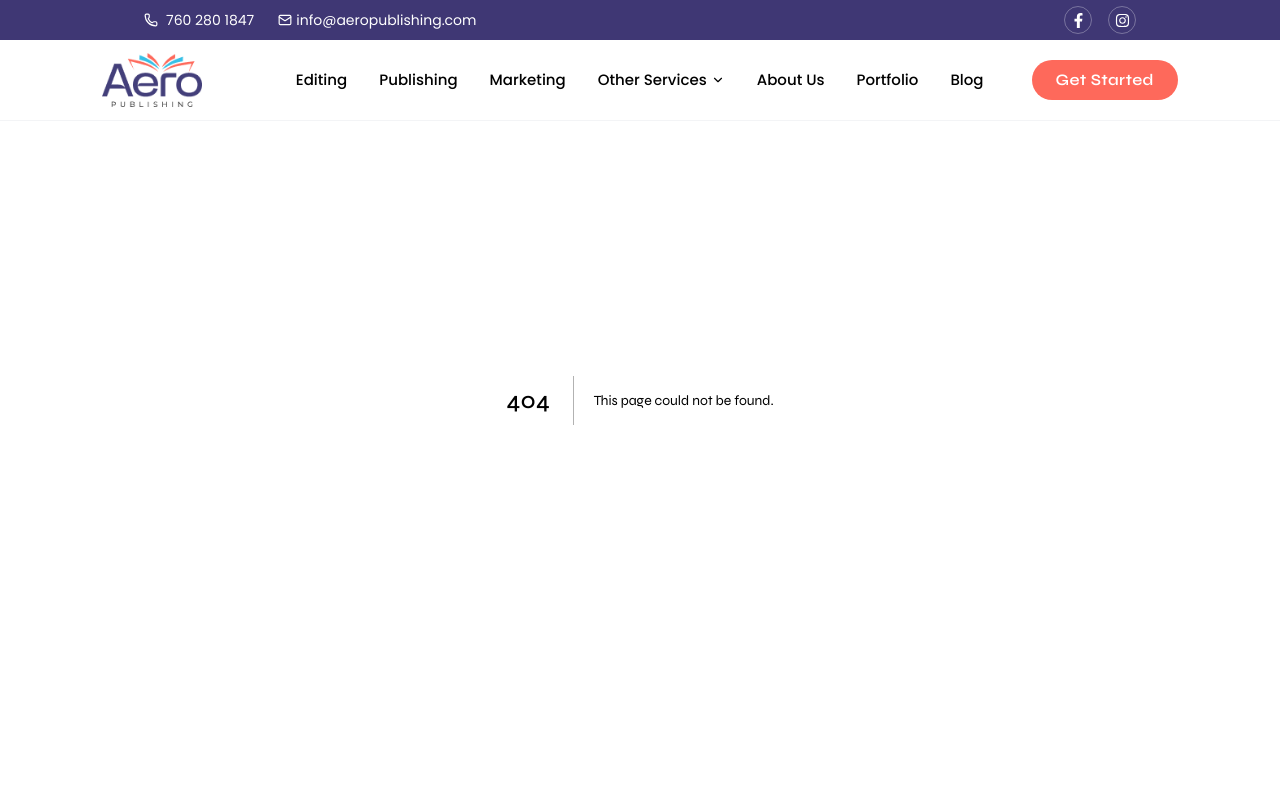
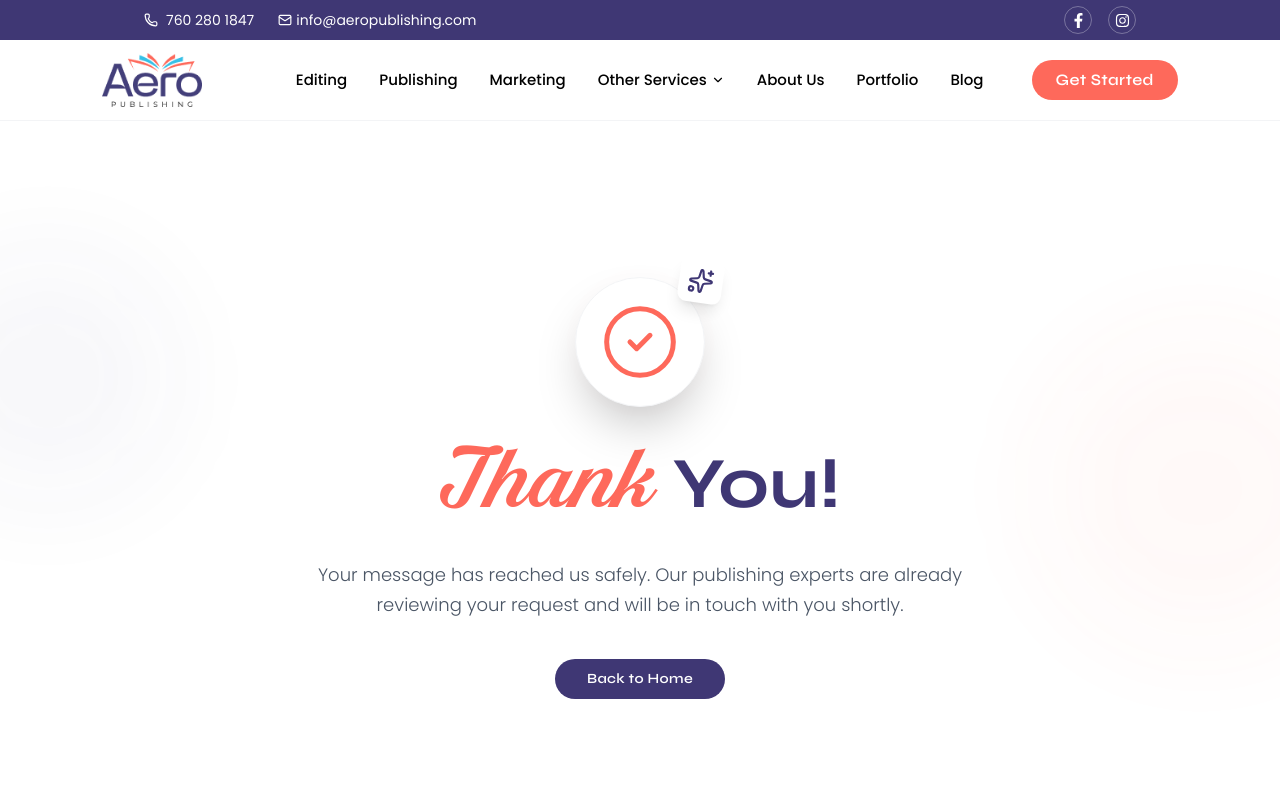
Before and after one commit to Invenzee/aeropublishing, a Next.js app: page /thank-you in a window 1280 px wide. Before the commit this address had no page. Shown: the top 800 px of the page. Built offline with nearby package versions, Linux system fonts and the light colour scheme.

Commit message:
added talkto script tag and create thankyou page and redirected the form submit to thankyou page

```diff
--- a/src/app/layout.tsx
+++ b/src/app/layout.tsx
@@ -39,6 +39,22 @@ export default function RootLayout({
         {/* Google Tag Manager */}
         <script dangerouslySetInnerHTML={{ __html: `(function(w,d,s,l,i){w[l]=w[l]||[];w[l].push({'gtm.start':new Date().getTime(),event:'gtm.js'});var f=d.getElementsByTagName(s)[0],j=d.createElement(s),dl=l!='dataLayer'?'&l='+l:'';j.async=true;j.src='https://www.googletagmanager.com/gtm.js?id='+i+dl;f.parentNode.insertBefore(j,f);})(window,document,'script','dataLayer','GTM-ML8Q9N76');` }} />
         {/* End Google Tag Manager */}
+
+        {/* Start of Tawk.to Script */}
+        <script type="text/javascript" dangerouslySetInnerHTML={{
+          __html: `
+          var Tawk_API=Tawk_API||{}, Tawk_LoadStart=new Date();
+          (function(){
+          var s1=document.createElement("script"),s0=document.getElementsByTagName("script")[0];
+          s1.async=true;
+          s1.src='https://embed.tawk.to/6855bbafc96da61913b7204e/1iu7ea9e7';
+          s1.charset='UTF-8';
+          s1.setAttribute('crossorigin','*');
+          s0.parentNode.insertBefore(s1,s0);
+          })();
+        `}} />
+        {/* End of Tawk.to Script */}
+
         <link rel="icon" href="/favicon-3.png" />
       </head>
       <body
--- /dev/null
+++ b/src/app/thank-you/page.tsx
@@ -0,0 +1,84 @@
+"use client";
+
+import { motion } from "framer-motion";
+import Link from "next/link";
+import Button from "@/components/Button";
+import { CheckCircle2, ArrowLeft, Send, Sparkles } from "lucide-react";
+export default function ThankYouPage() {
+    return (
+        <main className="min-h-screen bg-white flex flex-col mt-12">
+            <div className="flex-grow flex items-center justify-center relative overflow-hidden pt-20">
+                {/* Background Decorations */}
+                <div className="absolute top-1/4 -left-20 w-64 h-64 bg-brand-primary/5 rounded-full blur-3xl animate-pulse" />
+                <div className="absolute bottom-1/4 -right-20 w-80 h-80 bg-brand-secondary/5 rounded-full blur-3xl animate-pulse transition-all duration-1000" />
+
+                <div className="max-w-[1140px] mx-auto px-6 relative z-10 w-full">
+                    <div className="flex flex-col items-center text-center">
+
+                        {/* Success Icon Animation */}
+                        <motion.div
+                            initial={{ scale: 0, opacity: 0 }}
+                            animate={{ scale: 1, opacity: 1 }}
+                            transition={{
+                                type: "spring",
+                                stiffness: 260,
+                                damping: 20,
+                                delay: 0.2
+                            }}
+                            className="relative mb-8"
+                        >
+                            <div className="absolute inset-0 bg-brand-secondary/20 rounded-full blur-xl animate-ping" />
+                            <div className="relative bg-white p-6 rounded-full shadow-2xl border border-gray-100">
+                                <CheckCircle2 size={80} className="text-brand-secondary" strokeWidth={1.5} />
+                            </div>
+
+                            <motion.div
+                                animate={{
+                                    rotate: [0, 10, -10, 0],
+                                    scale: [1, 1.1, 1]
+                                }}
+                                transition={{
+                                    repeat: Infinity,
+                                    duration: 4,
+                                    ease: "easeInOut"
+                                }}
+                                className="absolute -top-4 -right-4 text-brand-primary bg-white p-2 rounded-lg shadow-lg"
+                            >
+                                <Sparkles size={24} />
+                            </motion.div>
+                        </motion.div>
+
+                        {/* Text Content */}
+                        <motion.div
+                            initial={{ y: 20, opacity: 0 }}
+                            animate={{ y: 0, opacity: 1 }}
+                            transition={{ delay: 0.4 }}
+                        >
+                            <h1 className="text-6xl md:text-7xl font-syne font-bold text-brand-primary mb-6 leading-tight">
+                                <span className="font-shaded font-light text-brand-secondary md:text-8xl text-6xl">Thank</span> You!
+                            </h1>
+
+                            <p className="text-lg max-sm:text-md font-poppins text-gray-600 max-w-2xl mx-auto mb-10 leading-relaxed font-light">
+                                Your message has reached us safely. Our publishing experts are already reviewing your request and will be in touch with you shortly.
+                            </p>
+                        </motion.div>
+
+                        {/* Action Buttons */}
+                        <motion.div
+                            initial={{ y: 20, opacity: 0 }}
+                            animate={{ y: 0, opacity: 1 }}
+                            transition={{ delay: 0.6 }}
+                            className="flex flex-wrap gap-6 justify-center"
+                        >
+                            <Link href="/">
+                                <Button variant="primary" className="!text-md gap-2 group">
+                                    Back to Home
+                                </Button>
+                            </Link>
+                        </motion.div>
+                    </div>
+                </div>
+            </div>
+        </main>
+    );
+}
--- a/src/components/ConnectWithUsSection.tsx
+++ b/src/components/ConnectWithUsSection.tsx
@@ -5,8 +5,10 @@ import { useRef, useState } from "react";
 import Button from "./Button";
 import { Check } from "lucide-react";
 import { sendEmail } from "@/app/actions/email";
+import { useRouter } from "next/navigation";
 
 export default function ConnectWithUsSection() {
+    const router = useRouter();
     const containerRef = useRef(null);
     const isInView = useInView(containerRef, { once: true, margin: "-100px" });
     const [status, setStatus] = useState<{
@@ -33,12 +35,7 @@ export default function ConnectWithUsSection() {
         try {
             const result = await sendEmail(data);
             if (result.success) {
-                setStatus({
-                    submitting: false,
-                    success: true,
-                    message: "Subscribed successfully!",
-                });
-                form.reset();
+                router.push("/thank-you");
             } else {
                 setStatus({
                     submitting: false,
--- a/src/components/Contact/Form.tsx
+++ b/src/components/Contact/Form.tsx
@@ -3,6 +3,7 @@
 import { useState } from "react";
 import Button from "../Button";
 import { sendEmail } from "@/app/actions/email";
+import { useRouter } from "next/navigation";
 
 interface FormData {
   name: string;
@@ -25,6 +26,7 @@ const servicesList = [
 ];
 
 export default function ContactForm() {
+  const router = useRouter();
   const [formData, setFormData] = useState<FormData>({
     name: "",
     email: "",
@@ -69,21 +71,7 @@ export default function ContactForm() {
     try {
       const result = await sendEmail({ ...formData, formType: "Contact Page Form" });
       if (result.success) {
-        setStatus({
-          submitting: false,
-          success: true,
-          message: "Thank you! Your message has been sent.",
-        });
-        setFormData({
-          name: "",
-          email: "",
-          phone: "",
-          website: "",
-          services: [],
-          timeline: "",
-          source: "",
-          message: "",
-        });
+        router.push("/thank-you");
       } else {
         setStatus({
           submitting: false,
--- a/src/components/HeroSection.tsx
+++ b/src/components/HeroSection.tsx
@@ -5,6 +5,7 @@ import Button from "./Button";
 import Image from "next/image";
 import { useEffect, useState } from "react";
 import { sendEmail } from "@/app/actions/email";
+import { useRouter } from "next/navigation";
 
 const badges = [
     "/hero-badge-1.png",
@@ -14,7 +15,7 @@ const badges = [
 ]
 
 export default function HeroSection() {
-
+    const router = useRouter();
     const [isMobile, setIsMobile] = useState(false);
     const [status, setStatus] = useState<{
         submitting: boolean;
@@ -52,12 +53,7 @@ export default function HeroSection() {
         try {
             const result = await sendEmail(data);
             if (result.success) {
-                setStatus({
-                    submitting: false,
-                    success: true,
-                    message: "Sent! We'll contact you soon.",
-                });
-                form.reset();
+                router.push("/thank-you");
             } else {
                 setStatus({
                     submitting: false,
--- a/src/components/PromoSection.tsx
+++ b/src/components/PromoSection.tsx
@@ -5,8 +5,10 @@ import { useRef } from "react";
 import Button from "./Button";
 import { X } from "lucide-react";
 import { sendEmail } from "@/app/actions/email";
+import { useRouter } from "next/navigation";
 
 export default function PromoSection() {
+    const router = useRouter();
     const containerRef = useRef(null);
     const isInView = useInView(containerRef, { once: true, margin: "-100px" });
 
@@ -50,8 +52,7 @@ export default function PromoSection() {
                                 try {
                                     const result = await sendEmail(data);
                                     if (result.success) {
-                                        alert("Thank you! Your coupon has been activated.");
-                                        form.reset();
+                                        router.push("/thank-you");
                                     } else {
                                         alert("Failed to send. Please try again.");
                                     }
```
